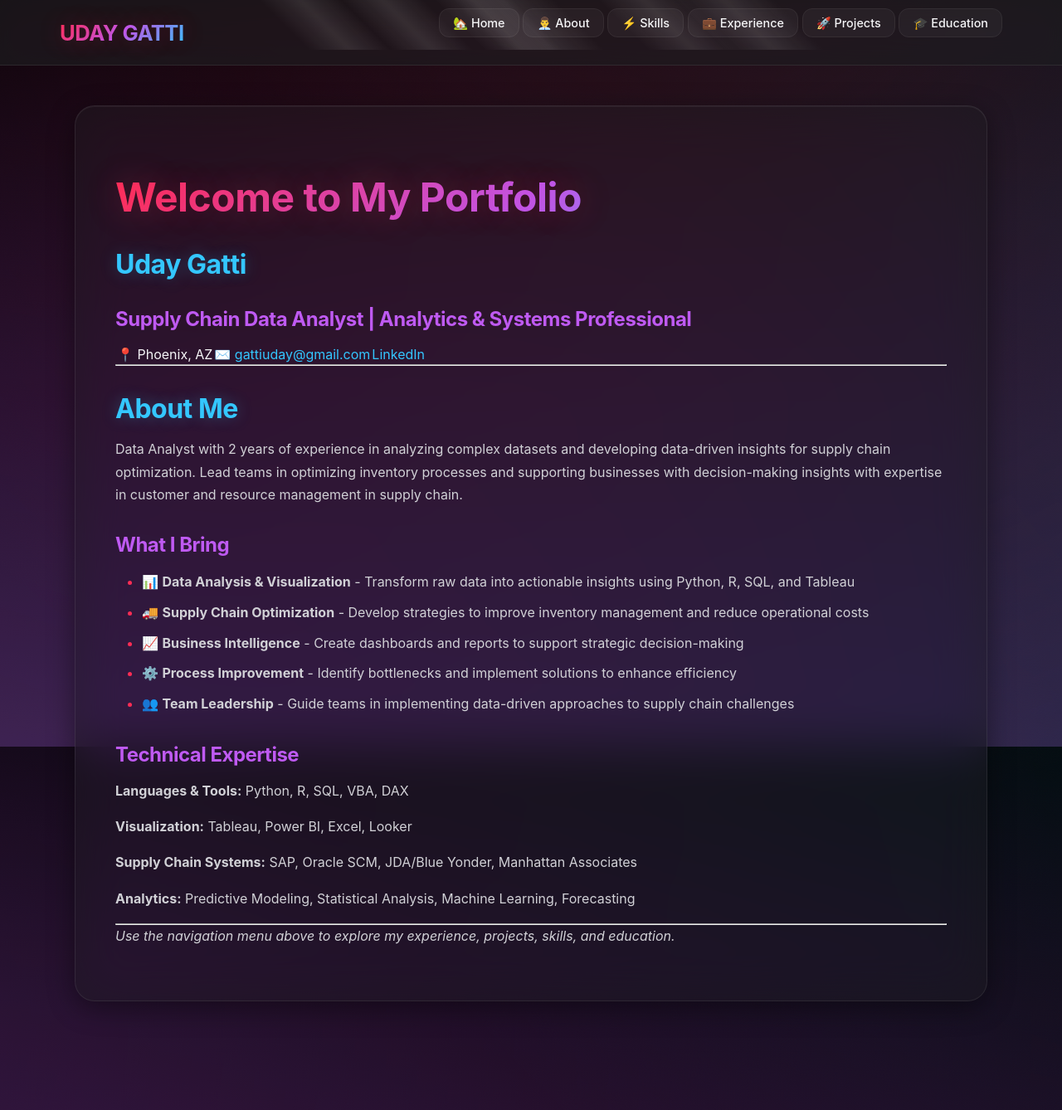
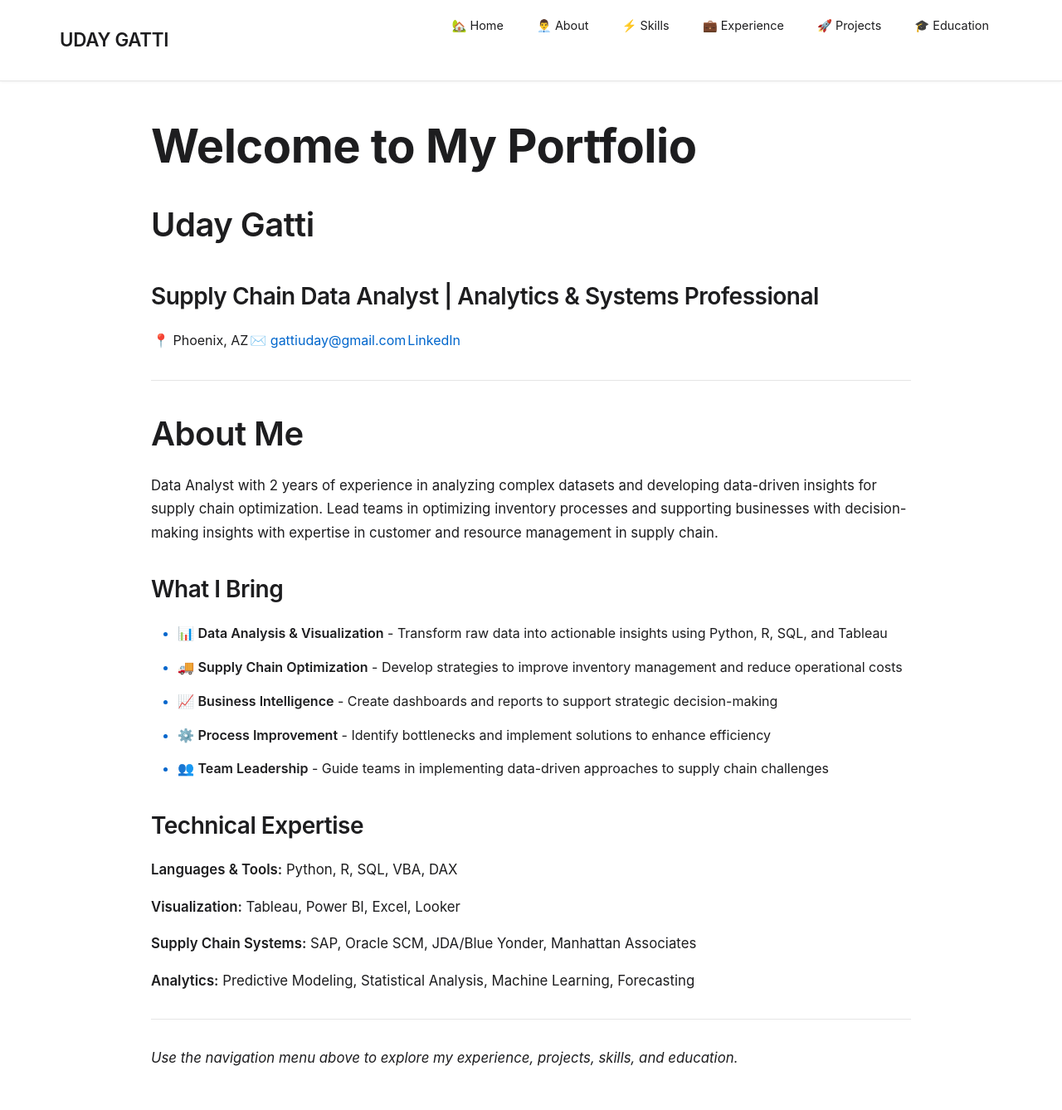
Before and after one commit to gattiuday/portfolio, a Jekyll site: the page built from index.md, in a window 1280 px wide and 1338 px high. Shown: the whole window at 83% size. Built offline with Jekyll 4.4.1, drawn with Linux system fonts in a browser that asks for light colours.

Commit message:
Switch to clean light theme

```diff
--- a/_layouts/default.html
+++ b/_layouts/default.html
@@ -6,7 +6,7 @@
     <meta name="viewport" content="width=device-width, initial-scale=1">
     <title>{{ page.title | default: site.title }}</title>
     <style>
-      /* Apple Music Theme */
+      /* Clean Light Theme - Apple Style */
       * {
         margin: 0;
         padding: 0;
@@ -14,52 +14,29 @@
       }
 
       body {
-        background: linear-gradient(180deg, #000000 0%, #1a0a1f 50%, #2d1b3d 100%);
-        background-attachment: fixed;
+        background: #ffffff;
         font-family: -apple-system, BlinkMacSystemFont, 'SF Pro Display', 'Segoe UI', sans-serif;
-        color: #f5f5f7;
+        color: #1d1d1f;
         min-height: 100vh;
-        position: relative;
-        overflow-x: hidden;
+        line-height: 1.6;
       }
 
-      /* Animated gradient background */
-      body::before {
-        content: '';
-        position: fixed;
-        top: -50%;
-        left: -50%;
-        width: 200%;
-        height: 200%;
-        background:
-          radial-gradient(circle at 20% 50%, rgba(255, 45, 85, 0.15) 0%, transparent 50%),
-          radial-gradient(circle at 80% 80%, rgba(191, 90, 242, 0.15) 0%, transparent 50%),
-          radial-gradient(circle at 40% 20%, rgba(52, 199, 255, 0.12) 0%, transparent 50%);
-        animation: moveGradient 25s ease-in-out infinite;
-        z-index: 0;
-      }
-
-      @keyframes moveGradient {
-        0%, 100% { transform: translate(0, 0) rotate(0deg); }
-        33% { transform: translate(5%, -5%) rotate(120deg); }
-        66% { transform: translate(-5%, 5%) rotate(240deg); }
-      }
-
-      /* Top Navigation Bar - Apple Music Style */
+      /* Top Navigation Bar - Clean Light */
       .nav-container {
         position: sticky;
         top: 0;
         z-index: 1000;
-        background: rgba(29, 29, 31, 0.72);
+        background: rgba(255, 255, 255, 0.8);
         backdrop-filter: saturate(180%) blur(20px);
         -webkit-backdrop-filter: saturate(180%) blur(20px);
-        border-bottom: 0.5px solid rgba(255, 255, 255, 0.08);
+        border-bottom: 1px solid rgba(0, 0, 0, 0.1);
+        box-shadow: 0 1px 3px rgba(0, 0, 0, 0.05);
       }
 
       nav {
         max-width: 1200px;
         margin: 0 auto;
-        padding: 0.8rem 2rem;
+        padding: 1rem 2rem;
         display: flex;
         justify-content: space-between;
         align-items: center;
@@ -67,240 +44,145 @@
       }
 
       .nav-brand {
-        font-size: 1.6rem;
-        font-weight: 700;
-        letter-spacing: -0.5px;
-        background: linear-gradient(135deg, #ff2d55 0%, #bf5af2 50%, #34c7ff 100%);
-        -webkit-background-clip: text;
-        -webkit-text-fill-color: transparent;
-        background-clip: text;
-        text-shadow: 0 0 30px rgba(255, 45, 85, 0.3);
+        font-size: 1.4rem;
+        font-weight: 600;
+        letter-spacing: -0.3px;
+        color: #1d1d1f;
       }
 
       .nav-links {
         display: flex;
-        gap: 0.3rem;
+        gap: 0.5rem;
         flex-wrap: wrap;
         list-style: none;
       }
 
       .nav-links a {
         padding: 0.5rem 1rem;
-        border-radius: 12px;
-        background: rgba(255, 255, 255, 0.04);
-        backdrop-filter: blur(10px);
-        border: 0.5px solid rgba(255, 255, 255, 0.06);
-        color: #f5f5f7;
+        border-radius: 10px;
+        background: transparent;
+        color: #1d1d1f;
         text-decoration: none;
         font-size: 0.9rem;
-        font-weight: 500;
-        transition: all 0.3s cubic-bezier(0.4, 0, 0.2, 1);
-        position: relative;
-        overflow: hidden;
-      }
-
-      /* Glass shine effect */
-      .nav-links a::before {
-        content: '';
-        position: absolute;
-        top: -50%;
-        left: -50%;
-        width: 200%;
-        height: 200%;
-        background: linear-gradient(
-          45deg,
-          transparent 30%,
-          rgba(255, 255, 255, 0.1) 50%,
-          transparent 70%
-        );
-        transform: translateX(-100%);
-        transition: transform 0.6s;
-      }
-
-      .nav-links a:hover::before {
-        transform: translateX(100%);
+        font-weight: 400;
+        transition: all 0.2s ease;
       }
 
       .nav-links a:hover {
-        background: rgba(255, 255, 255, 0.1);
-        border-color: rgba(255, 255, 255, 0.15);
-        transform: translateY(-2px);
-        box-shadow: 0 8px 24px rgba(255, 45, 85, 0.3);
+        background: rgba(0, 0, 0, 0.04);
+        color: #0066cc;
       }
 
-      /* Main Content Container - Apple Music Style */
+      /* Main Content Container */
       .main-content {
-        position: relative;
-        z-index: 1;
-        max-width: 1100px;
+        max-width: 980px;
         margin: 3rem auto;
-        padding: 3rem;
-        background: rgba(29, 29, 31, 0.5);
-        backdrop-filter: saturate(180%) blur(30px);
-        -webkit-backdrop-filter: saturate(180%) blur(30px);
-        border-radius: 24px;
-        border: 0.5px solid rgba(255, 255, 255, 0.08);
-        box-shadow:
-          0 8px 32px rgba(0, 0, 0, 0.4),
-          inset 0 1px 0 rgba(255, 255, 255, 0.05);
-        min-height: 60vh;
+        padding: 0 2rem;
+        min-height: 70vh;
       }
 
       /* Headings */
       h1, h2, h3, h4, h5, h6 {
-        color: #f5f5f7;
+        color: #1d1d1f;
         margin-top: 2rem;
         margin-bottom: 1rem;
-        font-weight: 700;
+        font-weight: 600;
         letter-spacing: -0.5px;
       }
 
       h1 {
-        font-size: 3rem;
-        background: linear-gradient(135deg, #ff2d55 0%, #bf5af2 50%, #34c7ff 100%);
-        -webkit-background-clip: text;
-        -webkit-text-fill-color: transparent;
-        background-clip: text;
-        text-shadow: 0 0 40px rgba(255, 45, 85, 0.3);
+        font-size: 3.5rem;
+        font-weight: 700;
+        line-height: 1.1;
       }
 
       h2 {
-        font-size: 2rem;
-        color: #34c7ff;
-        text-shadow: 0 0 20px rgba(52, 199, 255, 0.3);
+        font-size: 2.5rem;
+        font-weight: 600;
+        color: #1d1d1f;
       }
 
       h3 {
-        font-size: 1.5rem;
-        color: #bf5af2;
+        font-size: 1.75rem;
+        font-weight: 600;
+        color: #1d1d1f;
       }
 
       /* Links */
       a {
-        color: #34c7ff;
+        color: #0066cc;
         text-decoration: none;
-        transition: all 0.3s ease;
+        transition: color 0.2s ease;
       }
 
       a:hover {
-        color: #bf5af2;
-        text-shadow: 0 0 10px rgba(191, 90, 242, 0.5);
+        color: #0077ed;
+        text-decoration: underline;
       }
 
-      /* Cards for homepage - Apple Music Album Style */
-      .quick-links {
-        display: grid;
-        grid-template-columns: repeat(auto-fit, minmax(250px, 1fr));
-        gap: 1.5rem;
-        margin: 2rem 0;
-      }
-
-      .card {
-        background: linear-gradient(135deg, rgba(255, 45, 85, 0.1) 0%, rgba(191, 90, 242, 0.1) 100%);
-        backdrop-filter: saturate(180%) blur(20px);
-        border-radius: 16px;
-        border: 0.5px solid rgba(255, 255, 255, 0.1);
-        padding: 2rem;
-        text-align: center;
-        transition: all 0.4s cubic-bezier(0.4, 0, 0.2, 1);
-        cursor: pointer;
-        position: relative;
-        overflow: hidden;
-      }
-
-      /* Gradient overlay on hover */
-      .card::after {
-        content: '';
-        position: absolute;
-        top: 0;
-        left: 0;
-        right: 0;
-        bottom: 0;
-        background: linear-gradient(135deg, rgba(255, 45, 85, 0.2) 0%, rgba(52, 199, 255, 0.2) 100%);
-        opacity: 0;
-        transition: opacity 0.4s;
-        pointer-events: none;
-      }
-
-      .card:hover::after {
-        opacity: 1;
-      }
-
-      .card:hover {
-        transform: translateY(-8px) scale(1.02);
-        box-shadow:
-          0 20px 60px rgba(255, 45, 85, 0.4),
-          0 0 40px rgba(191, 90, 242, 0.3);
-        border-color: rgba(255, 45, 85, 0.5);
-      }
-
-      .card h3 {
-        font-size: 1.3rem;
-        margin-top: 0.5rem;
-        color: #f5f5f7;
-        position: relative;
-        z-index: 1;
-      }
-
-      .card-icon {
-        font-size: 3.5rem;
-        margin-bottom: 0.5rem;
-        filter: drop-shadow(0 0 10px rgba(255, 45, 85, 0.5));
-        position: relative;
-        z-index: 1;
+      /* Paragraphs */
+      p {
+        margin-bottom: 1rem;
+        color: #1d1d1f;
+        font-size: 1.05rem;
+        line-height: 1.7;
       }
 
       /* Lists */
       ul, ol {
         margin-left: 2rem;
-        margin-bottom: 1rem;
+        margin-bottom: 1.5rem;
         line-height: 1.8;
-        color: #d1d1d6;
       }
 
       li {
-        margin-bottom: 0.5rem;
+        margin-bottom: 0.75rem;
+        color: #1d1d1f;
       }
 
       li::marker {
-        color: #ff2d55;
+        color: #0066cc;
+      }
+
+      strong {
+        font-weight: 600;
+        color: #1d1d1f;
+      }
+
+      /* Horizontal Rule */
+      hr {
+        border: none;
+        border-top: 1px solid rgba(0, 0, 0, 0.1);
+        margin: 2rem 0;
       }
 
       /* Code blocks */
       code {
-        background: rgba(255, 255, 255, 0.08);
-        padding: 0.3rem 0.6rem;
-        border-radius: 8px;
+        background: #f5f5f7;
+        padding: 0.2rem 0.5rem;
+        border-radius: 5px;
         font-family: 'SF Mono', 'Menlo', monospace;
         font-size: 0.9em;
-        color: #34c7ff;
+        color: #1d1d1f;
       }
 
       /* Back to Home link */
       .back-link {
         display: inline-block;
         margin-top: 2rem;
-        padding: 0.8rem 1.8rem;
-        background: linear-gradient(135deg, rgba(255, 45, 85, 0.15) 0%, rgba(191, 90, 242, 0.15) 100%);
-        border: 1px solid rgba(255, 45, 85, 0.5);
-        border-radius: 12px;
-        color: #f5f5f7;
-        font-weight: 600;
-        transition: all 0.3s ease;
-        box-shadow: 0 4px 16px rgba(255, 45, 85, 0.2);
+        padding: 0.75rem 1.5rem;
+        background: #0066cc;
+        color: #ffffff;
+        border-radius: 10px;
+        font-weight: 500;
+        transition: all 0.2s ease;
       }
 
       .back-link:hover {
-        background: linear-gradient(135deg, rgba(255, 45, 85, 0.3) 0%, rgba(191, 90, 242, 0.3) 100%);
-        transform: translateX(-5px);
-        box-shadow: 0 8px 24px rgba(255, 45, 85, 0.4);
-      }
-
-      /* Paragraph styling */
-      p {
-        line-height: 1.7;
-        color: #d1d1d6;
-        margin-bottom: 1rem;
+        background: #0077ed;
+        text-decoration: none;
+        transform: translateY(-1px);
+        box-shadow: 0 4px 12px rgba(0, 102, 204, 0.3);
       }
 
       /* Responsive */
@@ -316,16 +198,31 @@
         }
 
         .main-content {
-          padding: 2rem 1.5rem;
-          margin: 1.5rem;
+          padding: 0 1.5rem;
+          margin: 2rem auto;
         }
 
         h1 {
-          font-size: 2.2rem;
+          font-size: 2.5rem;
         }
 
         h2 {
-          font-size: 1.6rem;
+          font-size: 2rem;
+        }
+
+        h3 {
+          font-size: 1.5rem;
+        }
+      }
+
+      /* Print styles */
+      @media print {
+        .nav-container {
+          display: none;
+        }
+
+        body {
+          background: white;
         }
       }
     </style>
```
